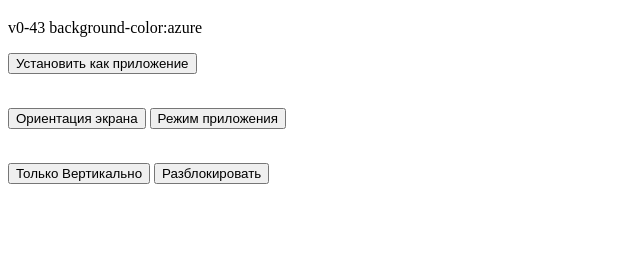
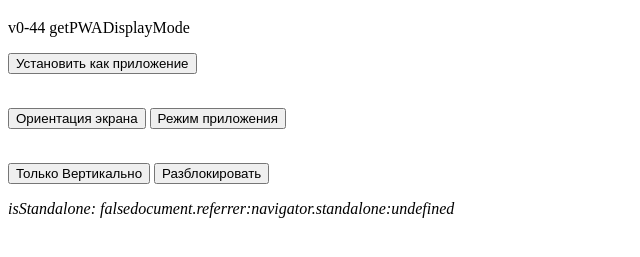
Before and after one commit to creativcode-ru/red-toaster, a plain HTML site: page index.html in a window 1280 px wide. Both pictures are taken after a click on the button "Режим приложения". Shown: the part 61-318 px from the top of the page, without its empty margins (0-640 px from the left). Drawn offline with Linux system fonts and the light colour scheme.

Commit message:
getPWADisplayMode

```diff
--- a/app.js
+++ b/app.js
@@ -136,7 +136,7 @@ function getPWADisplayMode() {
         msg =  'standalone: safari на iOS';
     } else msg = 'browser';
 
-    showMsg('isStandalone: ' + isStandalone + 'document.referrer:' + document.referrer + 'navigator.standalone:' navigator.standalone);
+    showMsg('isStandalone: ' + isStandalone + 'document.referrer:' + document.referrer + 'navigator.standalone:' + navigator.standalone);
 }
 
 //ИНИЦИАЛИЗАЦИЯ: Прослушивайте событие beforeinstallprompt https://web.dev/customize-install/#proslushivajte-sobytie-beforeinstallprompt
--- a/appsw.js
+++ b/appsw.js
@@ -1,4 +1,4 @@
-console.log("Привет, это Service Worker v0-43");
+console.log("Привет, это Service Worker v0-44");
 
 
 //Работа в офлайн *   *   *   *   *   *   *   *   *   *   *   *   *   *   *   *   *   *   *   *   *   *
--- a/index.html
+++ b/index.html
@@ -28,7 +28,7 @@
                 display: none;
             }
             body {
-                background-color:azure;
+                background-color:beige;
             }
         }
 
@@ -36,7 +36,7 @@
 </head>
 <body>
     <h1>Red Toaster</h1>
-    <p>v0-43 background-color:azure</p>
+    <p>v0-44 getPWADisplayMode</p>
     <p>
         <button class="install-button" id="btnInstall">Установить как приложение</button> <br /><br />
     </p>
```
